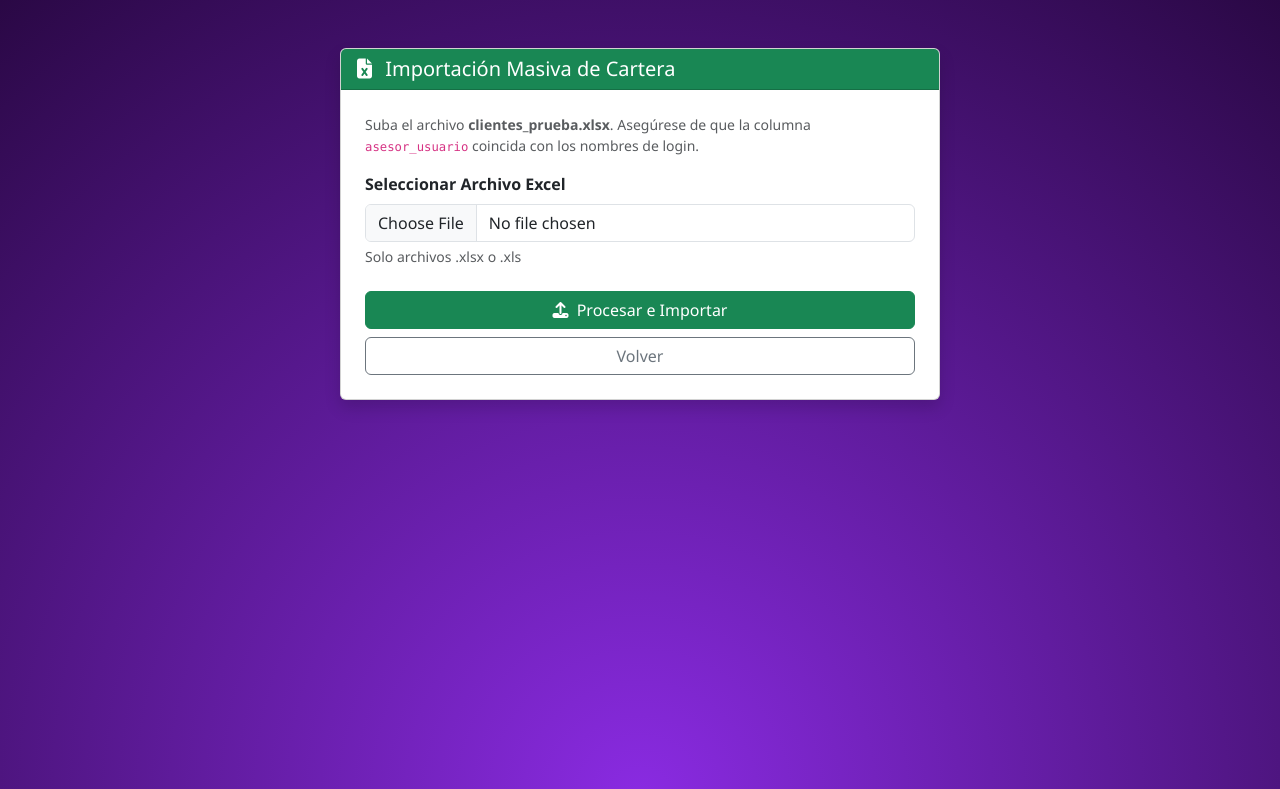
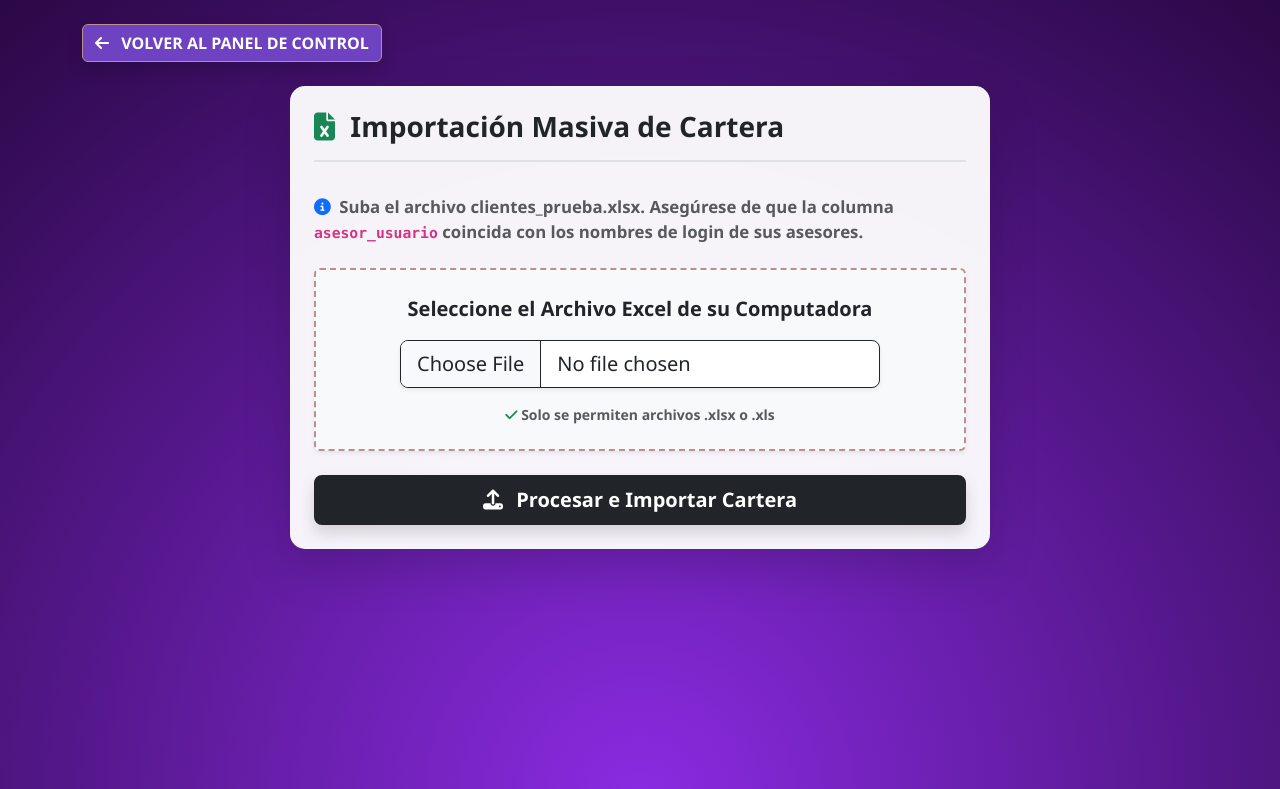
Before and after one commit to ApoyoDirecto-CRM/crm-apoyo-directo-final, a Flask app: template app/templates/carga_masiva.html in a window 1280 px wide. Shown: the top 789 px of the page. Run offline with Flask 3, Linux system fonts and the light colour scheme; the template is opened without the code that fills it, so the values that code supplies are empty.

Commit message:
Add files via upload

```diff
--- a/app/templates/carga_masiva.html
+++ b/app/templates/carga_masiva.html
@@ -1,31 +1,40 @@
 {% extends "base.html" %}
 {% block content %}
-<div class="container mt-5">
-    <div class="card shadow mx-auto" style="max-width: 600px;">
-        <div class="card-header bg-success text-white">
-            <h5 class="mb-0"><i class="fas fa-file-excel me-2"></i> Importación Masiva de Cartera</h5>
+
+<div class="mb-4">
+    <a href="{{ url_for('main.dashboard') }}" class="btn fw-bold text-white shadow" style="background-color: #6f42c1; border: 1px solid #bc8f8f;">
+        <i class="fas fa-arrow-left me-2"></i> VOLVER AL PANEL DE CONTROL
+    </a>
 </div>
-        <div class="card-body p-4">
-            <p class="text-muted small">
-                Suba el archivo <strong>clientes_prueba.xlsx</strong>.
-                Asegúrese de que la columna <code>asesor_usuario</code> coincida con los nombres de login.
+
+<div class="card card-contenedor p-4 shadow-lg border-0 mx-auto" style="max-width: 700px;">
+
+    <div class="d-flex justify-content-between align-items-center mb-4 border-bottom border-2 pb-3">
+        <h3 class="text-dark fw-bold mb-0">
+            <i class="fas fa-file-excel me-2 text-success"></i> Importación Masiva de Cartera
+        </h3>
+    </div>
+
+    <div class="card-body p-0 mt-2">
+        <p class="text-muted fw-bold mb-4" style="font-size: 1.05rem;">
+            <i class="fas fa-info-circle me-1 text-primary"></i> Suba el archivo <strong>clientes_prueba.xlsx</strong>.
+            Asegúrese de que la columna <code>asesor_usuario</code> coincida con los nombres de login de sus asesores.
         </p>
 
         <form id="formCarga" method="POST" enctype="multipart/form-data">
-                <div class="mb-4">
-                    <label class="form-label fw-bold">Seleccionar Archivo Excel</label>
-                    <input type="file" name="archivo_excel" class="form-control" accept=".xlsx, .xls" required>
-                    <div class="form-text">Solo archivos .xlsx o .xls</div>
+
+            <div class="mb-4 p-4 rounded bg-light border border-2 text-center shadow-sm" style="border-style: dashed !important; border-color: #bc8f8f !important;">
+                <label class="form-label fw-bold text-dark fs-5 mb-3">Seleccione el Archivo Excel de su Computadora</label>
+                <input type="file" name="archivo_excel" class="form-control form-control-lg border-dark shadow-sm mx-auto" style="max-width: 80%;" accept=".xlsx, .xls" required>
+                <div class="form-text mt-3 text-muted fw-bold"><i class="fas fa-check text-success"></i> Solo se permiten archivos .xlsx o .xls</div>
             </div>
 
-                <div class="d-grid gap-2">
-                    <button type="submit" id="btnProcesar" class="btn btn-success">
-                        <i class="fas fa-upload me-1"></i> Procesar e Importar
+            <div class="d-grid mt-4">
+                <button type="submit" id="btnProcesar" class="btn btn-dark btn-lg fw-bold shadow border-2">
+                    <i class="fas fa-upload me-2"></i> Procesar e Importar Cartera
                 </button>
-                    <a href="{{ url_for('main.dashboard') }}" class="btn btn-outline-secondary">Volver</a>
             </div>
         </form>
-            </div>
     </div>
 </div>
 
@@ -48,7 +57,7 @@ document.addEventListener('DOMContentLoaded', function() {
         }
 
         // 2. Feedback visual y prevención de doble envío
-        btn.innerHTML = '<span class="spinner-border spinner-border-sm me-2"></span>Procesando datos...';
+        btn.innerHTML = '<span class="spinner-border spinner-border-sm me-2"></span>Procesando datos masivos...';
         btn.classList.add('disabled');
     });
 });
```
Lines whose indentation alone changed are shown as unchanged.
